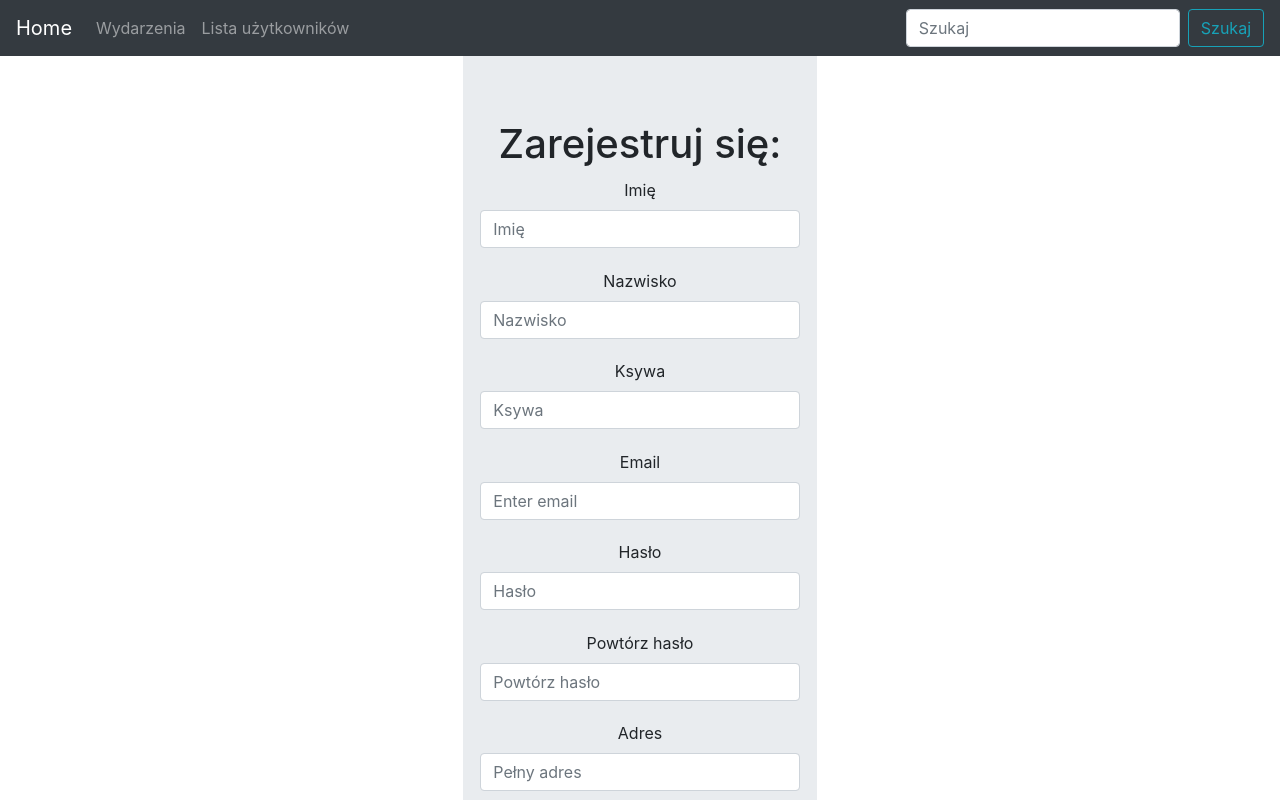
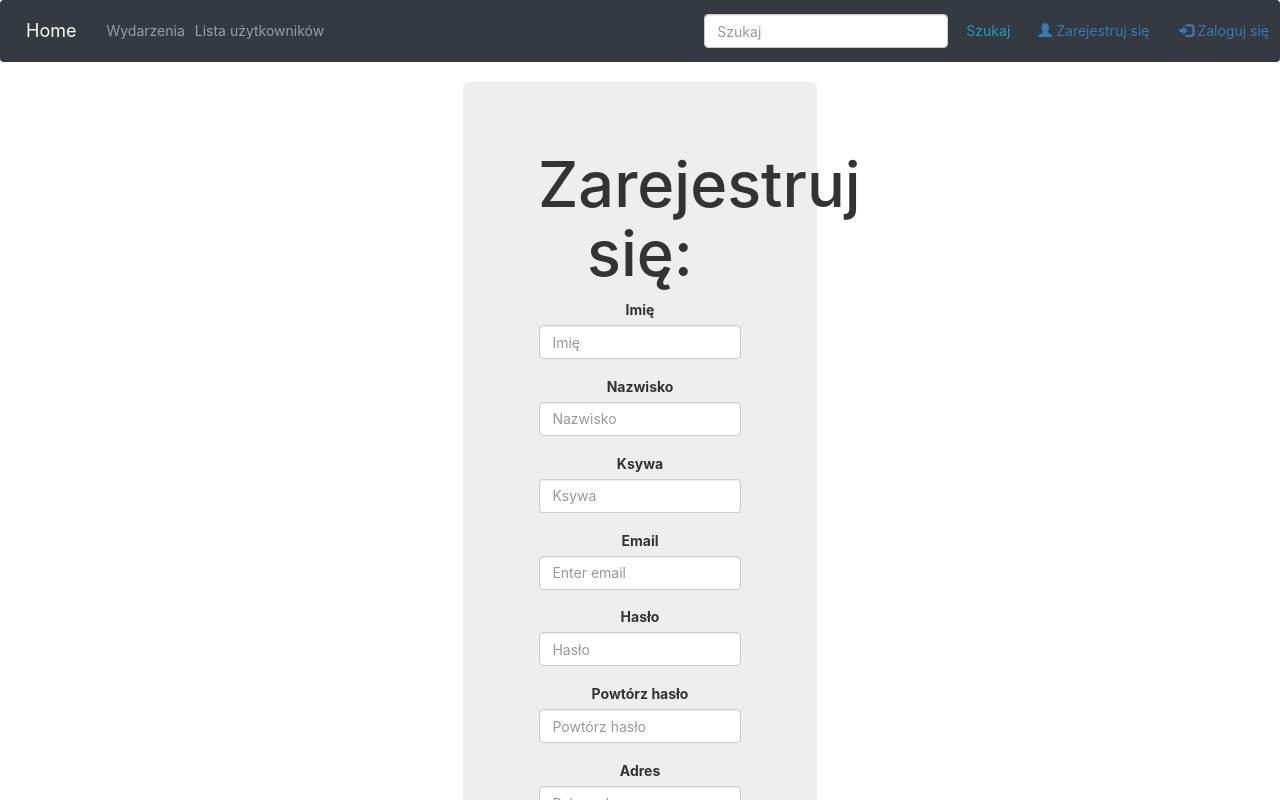
Before and after one commit to kubwosz/event-support-app-frontside, a React (Create React App) app in the folder event-support-app/: page / in a window 1280 px wide. Shown: the top 800 px of the page. Built offline with nearby package versions, Linux system fonts and the light colour scheme.

Commit message:
added to navbar login and sign in icons

```diff
--- a/event-support-app/public/index.html
+++ b/event-support-app/public/index.html
@@ -9,6 +9,7 @@
     />
     <meta name="theme-color" content="#000000" />
     <link rel="stylesheet" href="https://stackpath.bootstrapcdn.com/bootstrap/4.3.1/css/bootstrap.min.css" integrity="sha384-ggOyR0iXCbMQv3Xipma34MD+dH/1fQ784/j6cY/iJTQUOhcWr7x9JvoRxT2MZw1T" crossorigin="anonymous">
+    <link rel="stylesheet" href="https://maxcdn.bootstrapcdn.com/bootstrap/3.3.7/css/bootstrap.min.css" >
     <!--
       manifest.json provides metadata used when your web app is installed on a
       user's mobile device or desktop. See https://developers.google.com/web/fundamentals/web-app-manifest/
--- a/event-support-app/src/components/navbar/index.jsx
+++ b/event-support-app/src/components/navbar/index.jsx
@@ -1,10 +1,10 @@
-import React from 'react';
-import { Navbar, Nav, NavItem, Form, FormControl,Button } from 'react-bootstrap';
+import React from "react";
+import { Navbar, Nav, NavItem } from "react-bootstrap";
+import { FormControl, Button, Form } from "react-bootstrap";
 
-
-export default class HomeNavbar extends React.Component{
-    render(){
-        return(
+export default class HomeNavbar extends React.Component {
+  render() {
+    return (
       <Navbar bg="dark" variant="dark">
         <Navbar.Brand href="/">Home</Navbar.Brand>
         <Nav className="mr-auto">
@@ -15,7 +15,19 @@ export default class HomeNavbar extends React.Component{
           <FormControl type="text" placeholder="Szukaj" className="mr-sm-2" />
           <Button variant="outline-info">Szukaj</Button>
         </Form>
+        <ul class="nav navbar-nav navbar-right">
+          <li>
+            <a href="#">
+              <span class="glyphicon glyphicon-user" /> Zarejestruj się
+            </a>
+          </li>
+          <li>
+            <a href="#">
+              <span class="glyphicon glyphicon-log-in" /> Zaloguj się
+            </a>
+          </li>
+        </ul>
       </Navbar>
-        )
+    );
   }
 }
```
Lines whose indentation alone changed are shown as unchanged.
